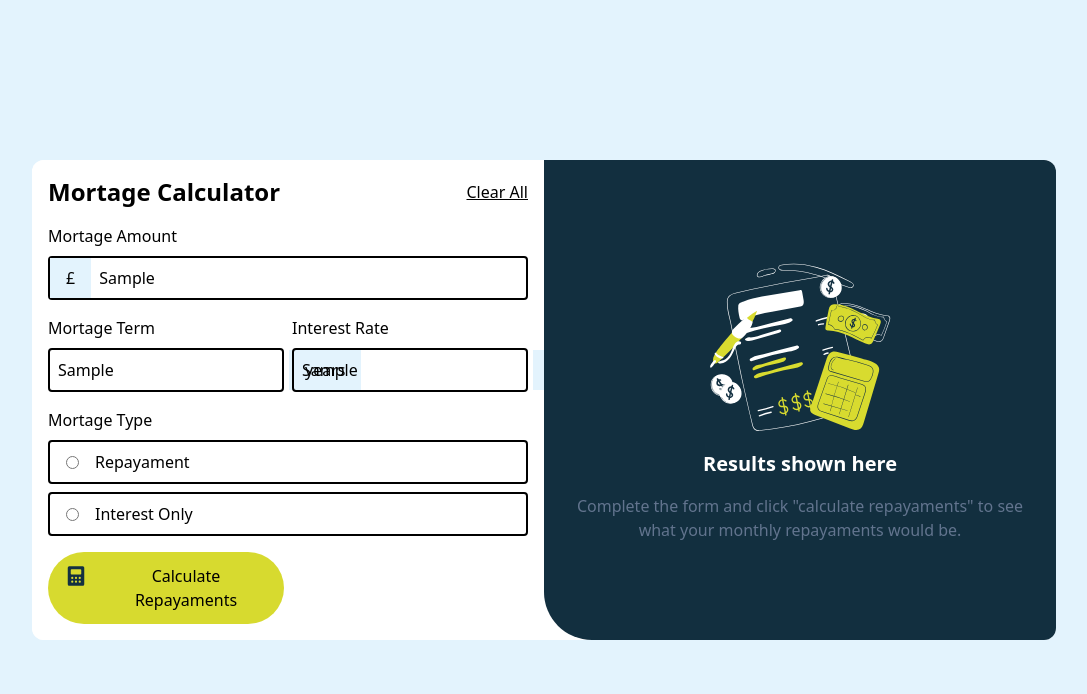
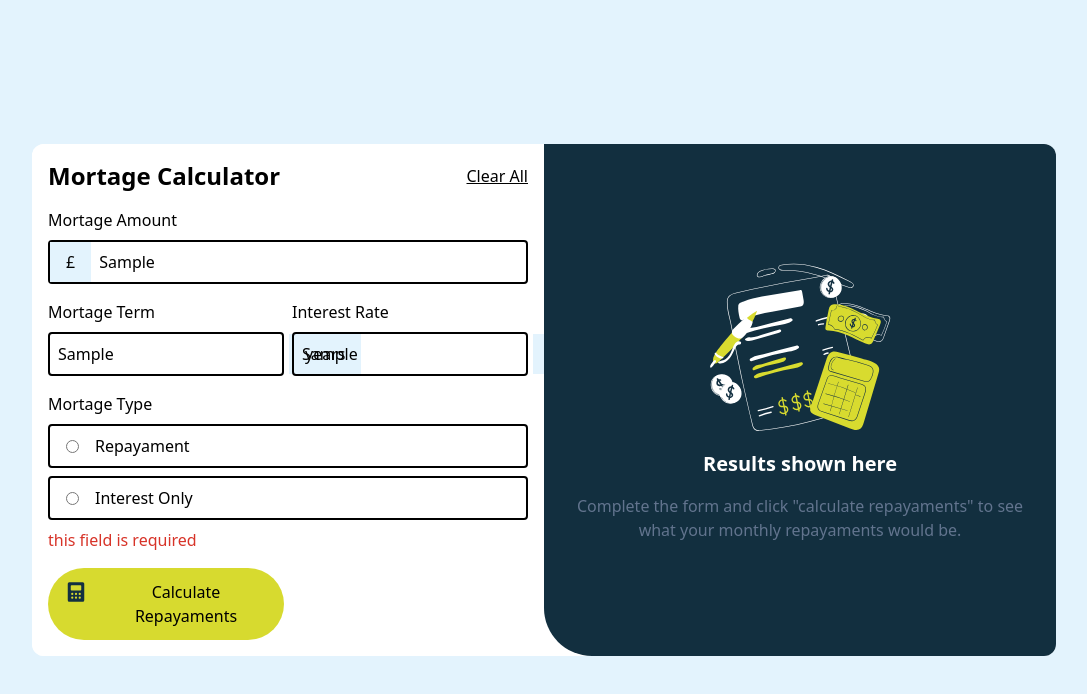
Before and after one commit to Arcloan/mortage-repayament, a React (Vite) app: page / in a window 1280 px wide. Both pictures are taken after typing "Sample", "Sample", "Sample" into the empty fields and a click on the button "Calculate Repayaments". Shown: the top 694 px of the page, without its empty margins (96-1183 px from the left). Built offline with nearby package versions, Linux system fonts and the light colour scheme.

Commit message:
Add the hover, active and error states. Finished the project

```diff
--- a/src/components/Form.jsx
+++ b/src/components/Form.jsx
@@ -20,7 +20,7 @@ function calcMonthlyInterestOwed(monthlyPayament, years, Amount) {
 }
 
 export function Form({ setResultOnSubmit }) {
-    const { handleSubmit, register } = useForm();
+    const { handleSubmit, register, reset, formState : { errors } } = useForm();
     const onSubmit = (data) => {
         if (data.Type === "Repayament") {
             setResultOnSubmit({monthly: calcMonthlyOwed(data.Rate, data.Amount, data.Years).toFixed(2), total: calcTotalOwed(calcMonthlyOwed(data.Rate, data.Amount, data.Years), data.Years).toFixed(2)})
@@ -34,40 +34,44 @@ export function Form({ setResultOnSubmit }) {
         <div className="md:rounded-xl bg-white grid p-4 gap-4 md:grid-cols-2">
             <div className="flex flex-col md:flex-row md:col-span-2 md:justify-between md:items-center">
                 <h1 className="font-bold text-2xl">Mortage Calculator</h1>
-                <p className="underline">Clear All</p>
+                <p tabIndex="0" onClick={() => {reset(); setResultOnSubmit(null)}} onKeyDown={(e) => {if (e.key != "Enter") return; reset(); setResultOnSubmit(null)}} className="underline hover:cursor-pointer">Clear All</p>
             </div>
-            <form onSubmit={handleSubmit(onSubmit)} className="grid gap-2 md:grid-cols-subgrid md:col-span-2">
+            <form onSubmit={handleSubmit(onSubmit)} className="group/form grid gap-2 md:grid-cols-subgrid md:col-span-2">
                 <label className="block" htmlFor="Amount">Mortage Amount</label>
-                <div className="flex border-2 rounded border-black mb-2 md:col-span-2">
-                    <p className="py-2 px-4 bg-(--color-slate100)">£</p>
-                    <input {...register("Amount", {required : "this field is required", valueAsNumber: true})} className="grow-1 text-left pl-2" id="Amount" type="text" />
+                <div className="has-[:focus]:border-(--color-lime) group flex border-2 rounded border-black mb-2 md:col-span-2 group-has-[>_.error]/form:border-(--color-red)">
+                    <p className="group-has-[:focus]:bg-(--color-lime)! py-2 px-4 bg-(--color-slate100) group-has-[>_.error]/form:bg-(--color-red) group-has-[>_.error]/form:text-white">£</p>
+                    <input {...register("Amount", {required : "This field is required", valueAsNumber: true})} className="outline-none hover:cursor-pointer grow-1 text-left pl-2" id="Amount" type="text" />
                 </div>
-                <div className="max-md:contents">
+                {errors.Amount && <p className="error -mt-2 text-(--color-red) h-max md:col-span-2">{errors.Amount.message}</p>}
+                <div className="max-md:contents group/error">
                     <label className="block md:mb-2" htmlFor="Years">Mortage Term</label>
-                    <div className="flex border-2 rounded border-black mb-2">
-                        <input {...register("Years", {required : "this field is required", valueAsNumber: true})} className="grow-1 text-left pl-2" type="text" id="Years" />
-                        <p className="py-2 px-4 bg-(--color-slate100)">years</p>
+                    <div className="has-[:focus]:border-(--color-lime) group flex border-2 rounded border-black mb-2 group-has-[.error]/error:border-(--color-red)">
+                        <input {...register("Years", {required : "this field is required", valueAsNumber: true})} className="outline-none hover:cursor-pointer grow-1 text-left pl-2" type="text" id="Years" />
+                        <p className="group-has-[:focus]:bg-(--color-lime) py-2 px-4 bg-(--color-slate100) group-has-[.error]/error:bg-(--color-red) group-has-[.error]/error:text-white">years</p>
                     </div>
+                    {errors.Years && <p className="error max-md:-mt-2 text-(--color-red) h-max">{errors.Years.message}</p>}
                 </div>
-                <div className="max-md:contents">
+                <div className="max-md:contents group/error">
                     <label className="block md:mb-2" htmlFor="InterestRate">Interest Rate</label>
-                    <div className="flex border-2 rounded border-black mb-2">
-                        <input {...register("Rate", {required : "this field is required", valueAsNumber: true})} className="grow-1 text-left pl-2" type="text" id="InterestRate" />
-                        <p className="py-2 px-4 bg-(--color-slate100)">%</p>
+                    <div className="has-[:focus]:border-(--color-lime) group flex border-2 rounded border-black mb-2 group-has-[.error]/error:border-(--color-red)">
+                        <input {...register("Rate", {required : "this field is required", valueAsNumber: true})} className="outline-none hover:cursor-pointer grow-1 text-left pl-2" type="text" id="InterestRate" />
+                        <p className="group-has-[:focus]:bg-(--color-lime) py-2 px-4 bg-(--color-slate100) group-has-[.error]/error:bg-(--color-red) group-has-[.error]/error:text-white">%</p>
                     </div>
+                    {errors.Rate && <p className="error max-md:-mt-2 text-(--color-red) h-max">{errors.Rate.message}</p>}
                 </div>
                 <fieldset className="appereance-none mb-2 md:col-span-2">
                     <legend className="mb-2">Mortage Type</legend>
-                    <label className="accent-(--color-lime) border-2 rounded border-black py-2 px-4 flex gap-4 items-center mb-2 md:col-span-2 has-checked:bg-(--color-lime)/30">
+                    <label className="has-[:checked]:border-(--color-lime) hover:border-(--color-lime) hover:cursor-pointer accent-(--color-lime) border-2 rounded border-black py-2 px-4 flex gap-4 items-center mb-2 md:col-span-2 has-checked:bg-(--color-lime)/30">
                         <input {...register("Type", {required : "this field is required"})} type="radio" value="Repayament" id="Repayament" />
                         <p>Repayament</p>
                     </label>
-                    <label className="accent-(--color-lime) border-2 rounded border-black py-2 px-4 flex gap-4 items-center md:col-span-2 has-checked:bg-(--color-lime)/30">
+                    <label className="has-[:checked]:border-(--color-lime) hover:border-(--color-lime) mb-2 hover:cursor-pointer accent-(--color-lime) border-2 rounded border-black py-2 px-4 flex gap-4 items-center md:col-span-2 has-checked:bg-(--color-lime)/30">
                         <input {...register("Type", {required : "this field is required"})} type="radio" value="InterestOnly" id="InterestOnly" />
                         <p>Interest Only</p>
                     </label>
+                    {errors.Type && <p className="error text-(--color-red) md:col-span-2 h-max">{errors.Type.message}</p>}
                 </fieldset>
-                <button className="flex justify-center gap-4 px-4 py-3 rounded-full bg-(--color-lime)" type="submit">
+                <button className="hover:bg-(--color-lime)/50 hover:cursor-pointer flex justify-center gap-4 px-4 py-3 rounded-full bg-(--color-lime)" type="submit">
                     <img src="/assets/images/icon-calculator.svg" alt="" />Calculate Repayaments
                 </button>
             </form>
```
